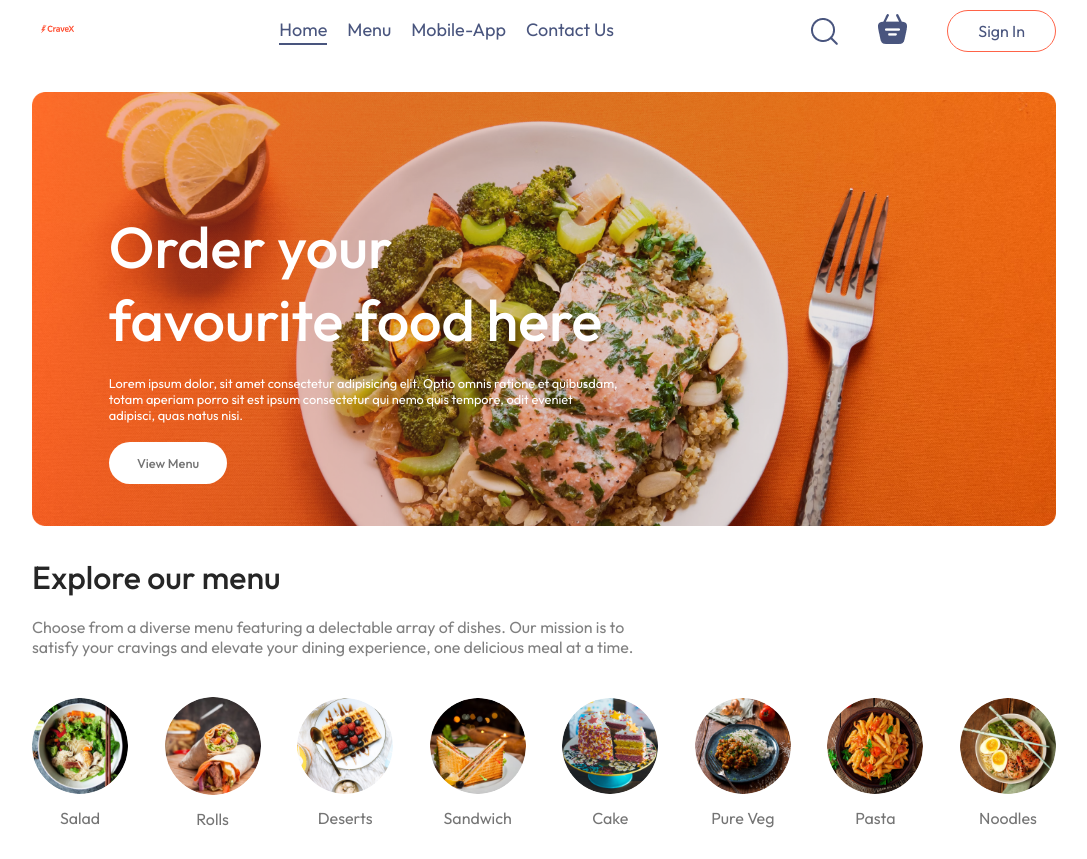
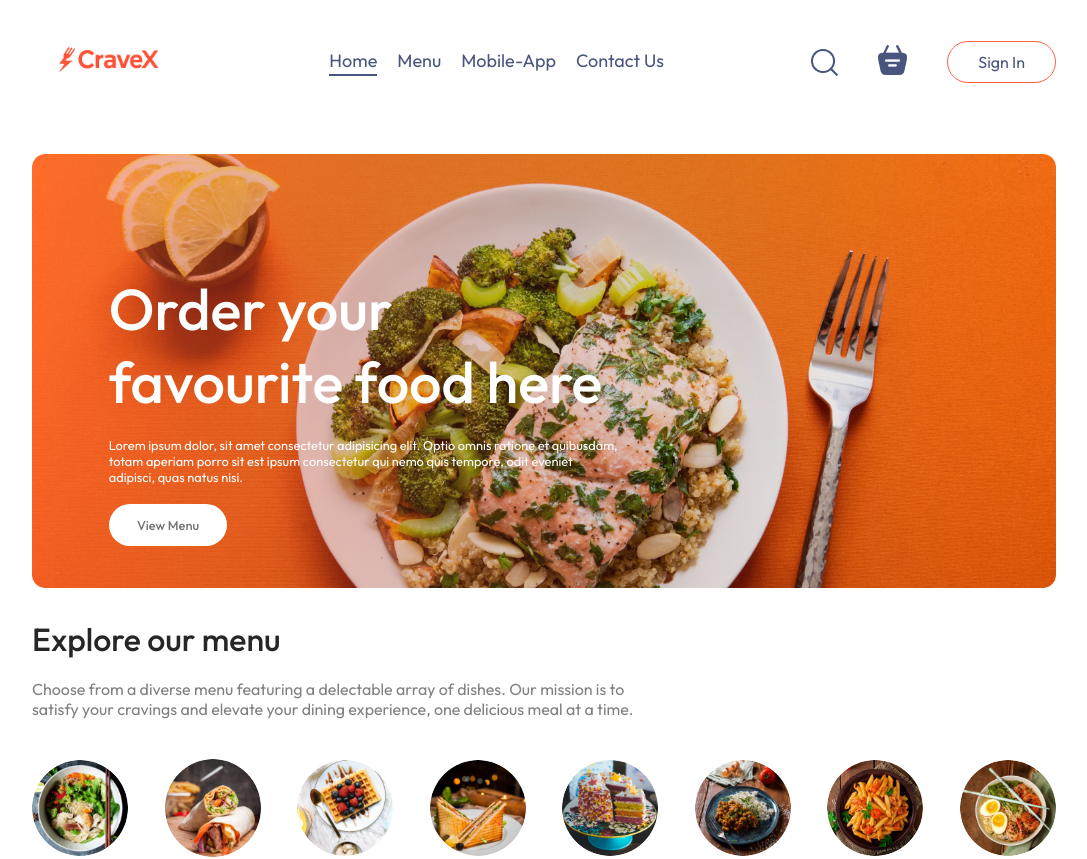
Before and after one commit to swasthikg73/CraveX---a-food-App, a React (Vite) app in the folder frontend/: page / in a window 1280 px wide. Shown: the top 859 px of the page, without its empty margins (96-1183 px from the left). Built offline with nearby package versions, Linux system fonts and the light colour scheme; no server answers.

Commit message:
Bug fix:Css

```diff
--- a/frontend/src/components/Navbar/Navbar.css
+++ b/frontend/src/components/Navbar/Navbar.css
@@ -6,7 +6,7 @@
 }
 
 .navbar .logo {
-    width: 50px;
+    width: 150px;
 }
 
 .navbar-menu {
```
